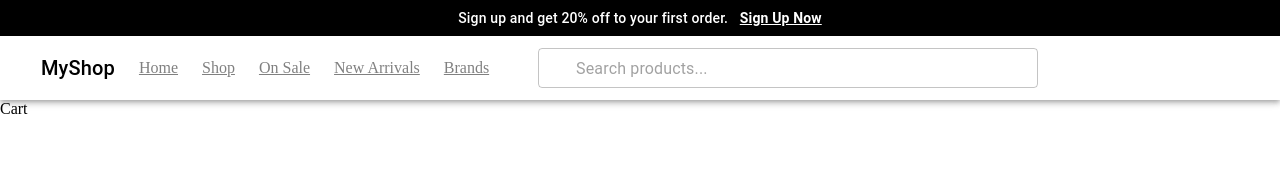
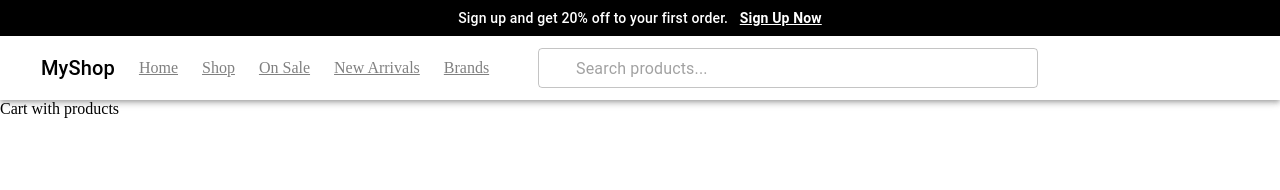
Before and after one commit to AsthaVed/New-e-comm-site, a React (Vite) app: page /cart in a window 1280 px wide. Shown: the top 190 px of the page. Built offline with nearby package versions, Linux system fonts and the light colour scheme; sample sign-in values are in the browser's storage; some icons are missing.

Commit message:
Update Cart.jsx with new code

```diff
--- a/src/Components/Cart.jsx
+++ b/src/Components/Cart.jsx
@@ -3,7 +3,7 @@ import React from 'react'
 function Cart() {
   return (
     <div>
-      Cart
+      Cart with products
     </div>
   )
 }
```
